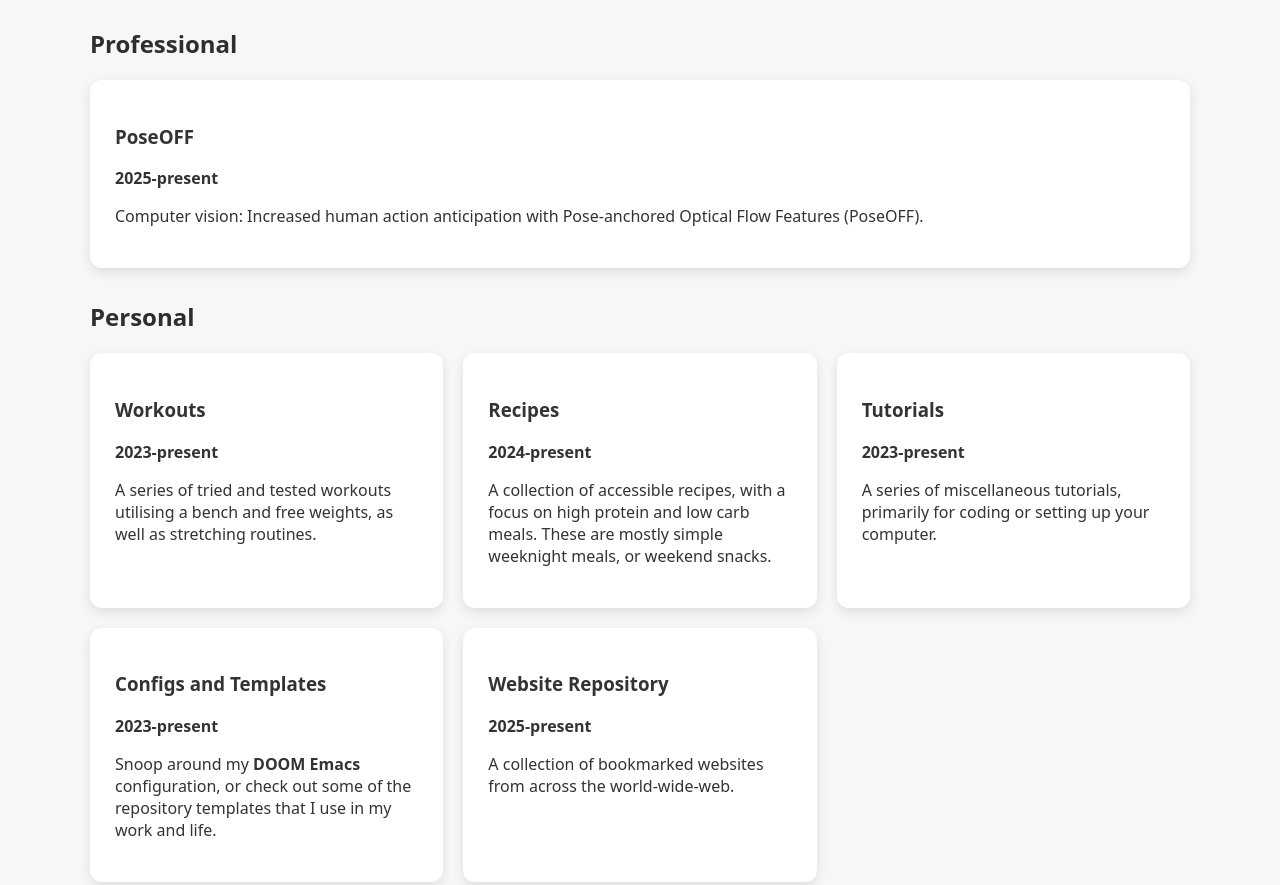
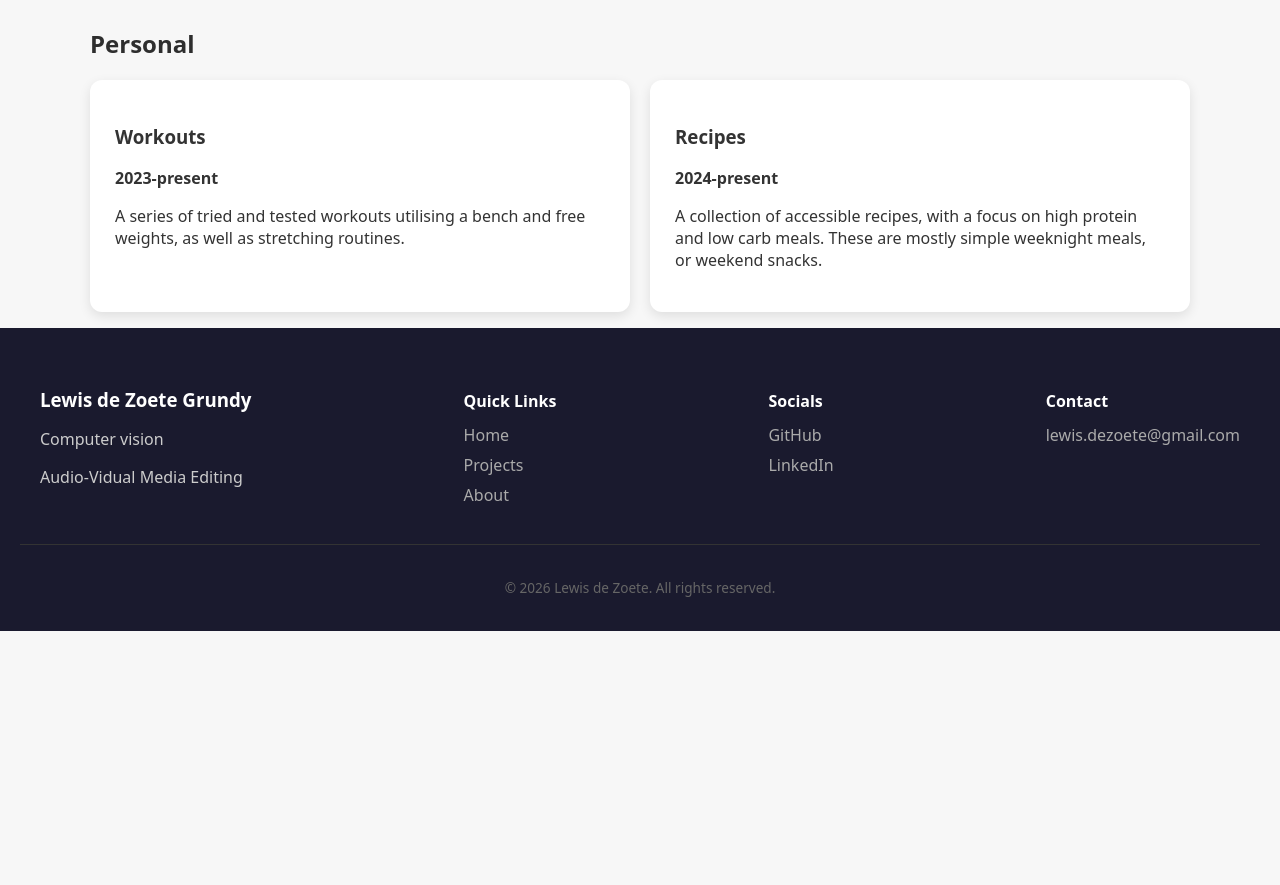
Before and after one commit to LewisDeZoete/LewisDeZoete.github.io, a website: page projects.html in a window 1280 px wide. Shown: the part 220-1105 px from the top of the page. After the commit the page ends 851 px from the top, so only its background shows below. Drawn offline with Linux system fonts and the light colour scheme.

Commit message:
Remove unfinished projects from proj page

```diff
--- a/projects.html
+++ b/projects.html
@@ -22,42 +22,48 @@
       <h1 class="projects">Projects</h1>
       <p>Below are the projects that I'm currently working on.</p>
 
-      <h2>Professional</h2>
-      <div class="card-container">
-        <a href="projects/poseoff/poseoff.html" class="card">
-          <h3>PoseOFF</h3>
-          <p><b>2025-present</b></p>
-          <p>Computer vision: Increased human action anticipation with Pose-anchored Optical Flow Features (PoseOFF).</p>
-        </a>
-      </div>
+      <!-- <h2>Professional</h2> -->
+      <!-- <div class="card-container"> -->
+
+      <!--   <a href="projects/poseoff/poseoff.html" class="card"> -->
+      <!--     <h3>PoseOFF</h3> -->
+      <!--     <p><b>2025-present</b></p> -->
+      <!--     <p>Computer vision: Increased human action anticipation with Pose-anchored Optical Flow Features (PoseOFF).</p> -->
+      <!--   </a> -->
+      <!-- </div> -->
 
       <h2>Personal</h2>
       <div class="card-container">
+
         <a href="projects/workouts/workouts.html" class="card">
           <h3>Workouts</h3>
           <p><b>2023-present</b></p>
           <p>A series of tried and tested workouts utilising a bench and free weights, as well as stretching routines. </p>
         </a>
+
         <a href="projects/recipes/recipes.html" class="card">
           <h3>Recipes</h3>
           <p><b>2024-present</b></p>
           <p>A collection of accessible recipes, with a focus on high protein and low carb meals. These are mostly simple weeknight meals, or weekend snacks.</p>
         </a>
-        <a href="projects/tutorials/tutorials.html" class="card">
-          <h3>Tutorials</h3>
-          <p><b>2023-present</b></p>
-          <p>A series of miscellaneous tutorials, primarily for coding or setting up your computer.</p>
-        </a>
-        <a href="projects/configs_templates/configs_templates.html" class="card">
-          <h3>Configs and Templates</h3>
-          <p><b>2023-present</b></p>
-          <p>Snoop around my <b>DOOM Emacs</b> configuration, or check out some of the repository templates that I use in my work and life.</p>
-        </a>
-        <a href="projects/website_repository/website_repository.html" class="card">
-          <h3>Website Repository</h3>
-          <p><b>2025-present</b></p>
-          <p>A collection of bookmarked websites from across the world-wide-web.</p>
-        </a>
+
+        <!-- <a href="projects/tutorials/tutorials.html" class="card"> -->
+        <!--   <h3>Tutorials</h3> -->
+        <!--   <p><b>2023-present</b></p> -->
+        <!--   <p>A series of miscellaneous tutorials, primarily for coding or setting up your computer.</p> -->
+        <!-- </a> -->
+
+        <!-- <a href="projects/configs_templates/configs_templates.html" class="card"> -->
+        <!--   <h3>Configs and Templates</h3> -->
+        <!--   <p><b>2023-present</b></p> -->
+        <!--   <p>Snoop around my <b>DOOM Emacs</b> configuration, or check out some of the repository templates that I use in my work and life.</p> -->
+        <!-- </a> -->
+
+        <!-- <a href="projects/website_repository/website_repository.html" class="card"> -->
+        <!--   <h3>Website Repository</h3> -->
+        <!--   <p><b>2025-present</b></p> -->
+        <!--   <p>A collection of bookmarked websites from across the world-wide-web.</p> -->
+        <!-- </a> -->
       </div>
     </main>
 
```
Also changed, not shown: 1 other file.
